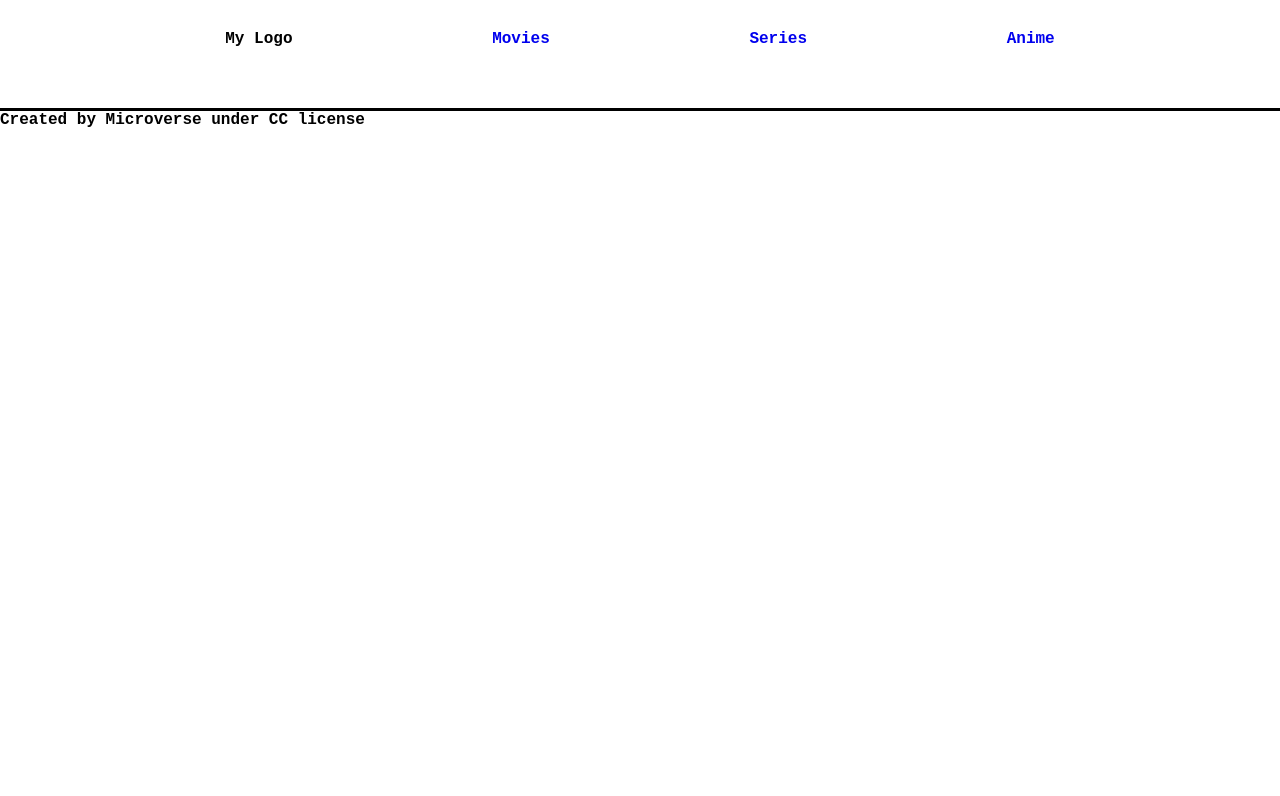
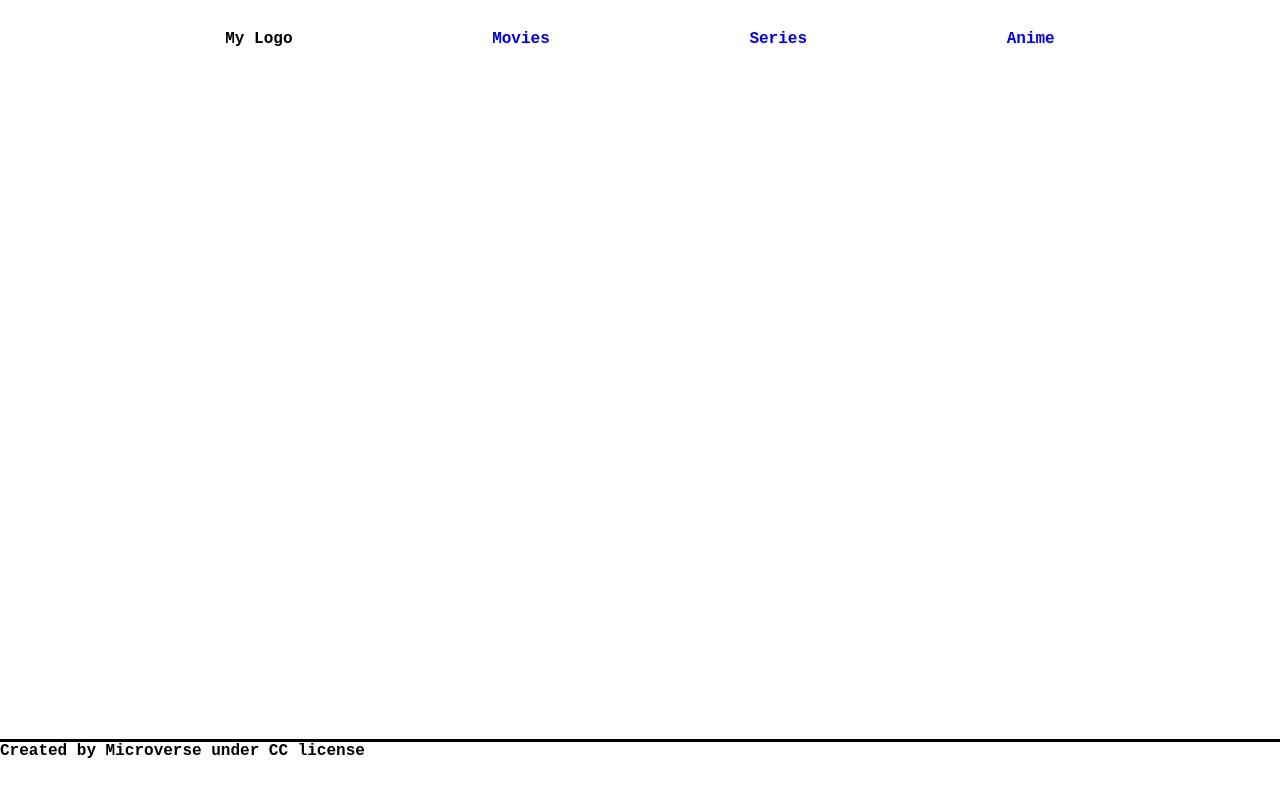
Before and after one commit to YKerroum/JS-capstone, a website built with webpack: page src/index.html in a window 1280 px wide. Built offline with nearby package versions, Linux system fonts and the light colour scheme.

Commit message:
Fix footer position

```diff
--- a/src/index.css
+++ b/src/index.css
@@ -7,6 +7,10 @@
 body {
   font-family: 'Courier New', Courier, monospace;
   font-weight: 600;
+  min-height: 100vh;
+  display: flex;
+  flex-direction: column;
+  justify-content: space-between;
 }
 
 .nav-links {
@@ -68,7 +72,7 @@ footer {
   border-top: 3px solid black;
   width: 100%;
   margin-top: 30px;
-  margin-bottom: 20px;
+  margin-bottom: 40px;
 }
 
 .popup {
```
